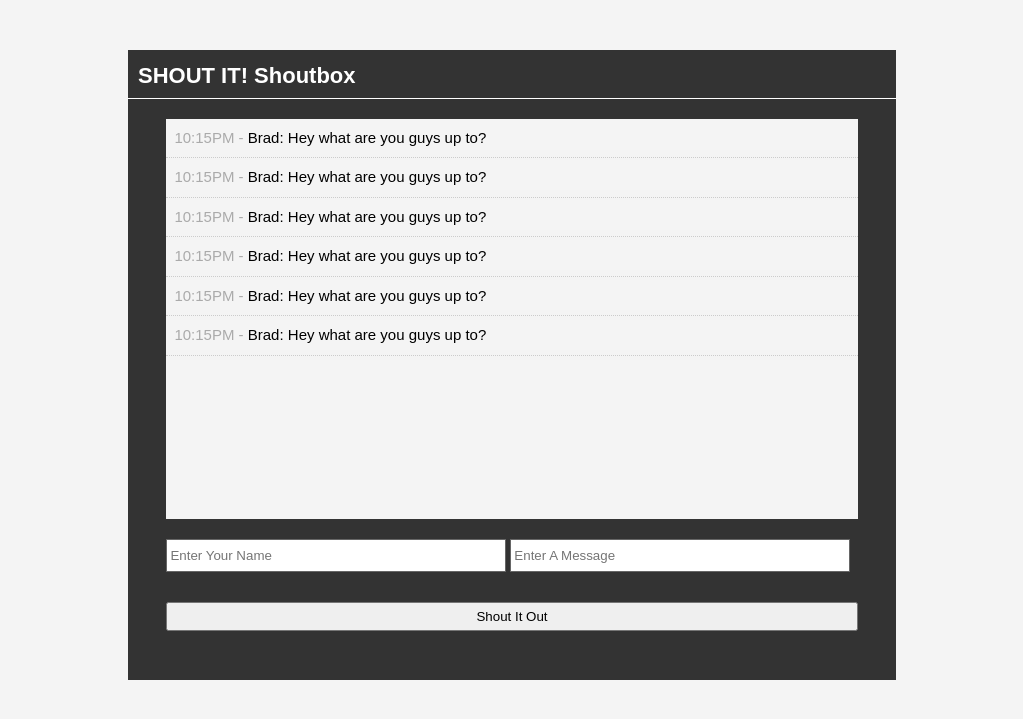
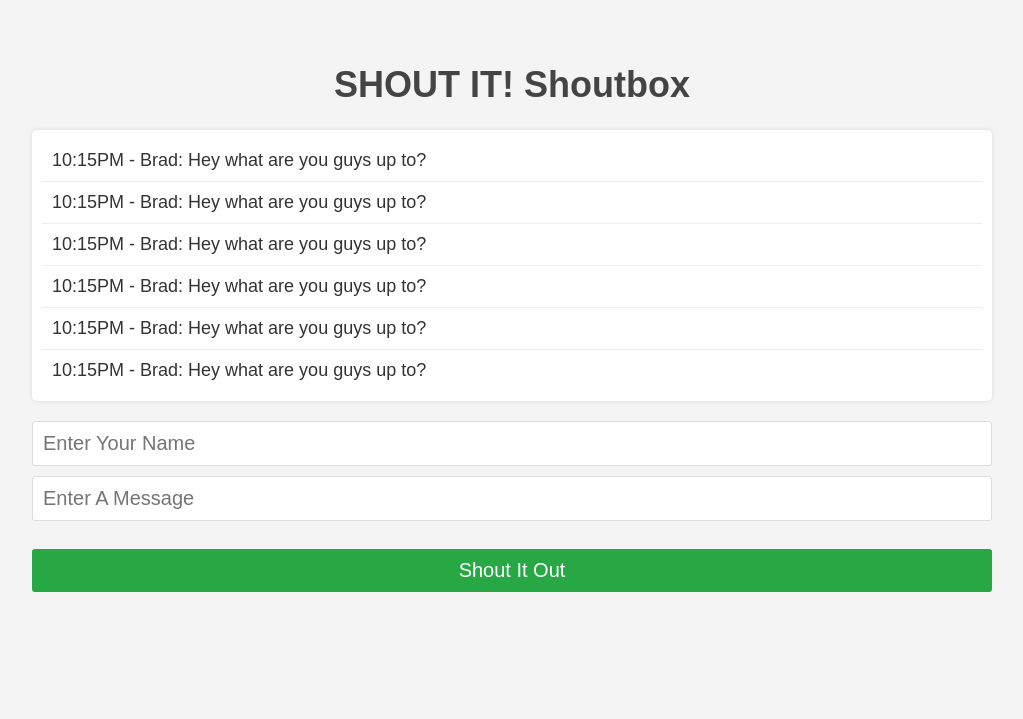
Before and after one commit to kenvastolord/shout-it, a PHP site: page / in a window 1280 px wide. Shown: the top 719 px of the page, without its empty margins (128-1151 px from the left). Run offline with PHP 8.4, Linux system fonts and the light colour scheme.

Commit message:
Add basic style and layout for ShoutIt project
-Introduces foundational styles and layout for the application.
-Add basic typography, colors and spacing using css.

```diff
--- a/project/src/css/style.css
+++ b/project/src/css/style.css
@@ -1,79 +1,119 @@
-* {
+body {
+  font-family: Arial, sans-serif;
   margin: 0;
   padding: 0;
-}
-
-body {
-  font-family: arial;
-  font-size: 15px;
-  line-height: 1.5em;
-  background: #f4f4f4;
+  background-color: #f4f4f4;
+  color: #333;
 }
 
 #container {
-  background: #333333;
-  margin: 50px auto;
-  overflow: auto;
-  width: 60%;
-  min-height: 630px;
+  max-width: 100%;
+  padding: 20px;
+  margin: 0 auto;
 }
 
 header h1 {
-  color: #ffffff;
-  font-size: 22px;
-  padding: 15px 0 10px 10px;
-  border-bottom: 1px solid #ffffff;
+  text-align: center;
+  color: #444;
+  font-size: 24px;
 }
 
 #shouts {
-  width: 90%;
-  background: #f4f4f4;
-  height: 400px;
-  margin: 20px auto;
-  overflow: auto;
+  background-color: #fff;
+  padding: 10px;
+  border-radius: 5px;
+  box-shadow: 0 0 5px rgba(0, 0, 0, 0.1);
+  margin-bottom: 20px;
 }
 
-.shout {
+#shouts ul {
   list-style: none;
-  padding: 8px;
-  border-bottom: 1px #cccccc dotted;
+  padding: 0;
+  margin: 0;
 }
 
-.shout span {
-  color: #aaaaaa;
+#shouts li.shout {
+  padding: 10px;
+  border-bottom: 1px solid #eee;
+  font-size: 14px;
 }
 
-#input {
-  width: 90%;
-  min-height: 80px;
-  margin: auto;
-  padding: 0;
+#shouts li.shout:last-child {
+  border-bottom: none;
+}
+
+#input form {
+  display: flex;
+  flex-direction: column;
 }
 
 #input input[type="text"] {
-  height: 25px;
-  width: 48%;
-  padding: 3px;
-  margin-bottom: 20px;
-  border: #666666 solid 1px;
+  padding: 10px;
+  font-size: 16px;
+  margin-bottom: 10px;
+  border-radius: 3px;
+  border: 1px solid #ddd;
+  width: 100%;
+  box-sizing: border-box;
 }
 
-#input .shout-btn {
-  padding: 5px;
-  margin-bottom: 30px;
-  width: 100%;
-  margin: 10px auto;
+.shout-btn {
+  padding: 10px;
+  font-size: 16px;
+  background-color: #28a745;
+  color: white;
+  border: none;
+  border-radius: 3px;
+  cursor: pointer;
 }
 
-.error {
-  background: red;
-  color: #ffffff;
-  padding: 5px;
-  margin-bottom: 20px;
+.shout-btn:hover {
+  background-color: #218838;
 }
 
-@media only screen and (max-width: 768px) {
+/* Larger screen styles (e.g., tablets and desktops) */
+@media screen and (min-width: 768px) {
+  #container {
+    max-width: 750px;
+    padding: 30px;
+  }
+
+  header h1 {
+    font-size: 32px;
+  }
+
+  #shouts li.shout {
+    font-size: 16px;
+  }
+
   #input input[type="text"] {
-    width: 98%;
+    font-size: 18px;
+  }
+
+  .shout-btn {
+    font-size: 18px;
   }
 }
+
+@media screen and (min-width: 1024px) {
+  #container {
+    max-width: 960px;
+    padding: 40px;
+  }
+
+  header h1 {
+    font-size: 36px;
+  }
+
+  #shouts li.shout {
+    font-size: 18px;
+  }
+
+  #input input[type="text"] {
+    font-size: 20px;
+  }
+
+  .shout-btn {
+    font-size: 20px;
+  }
+}
```
